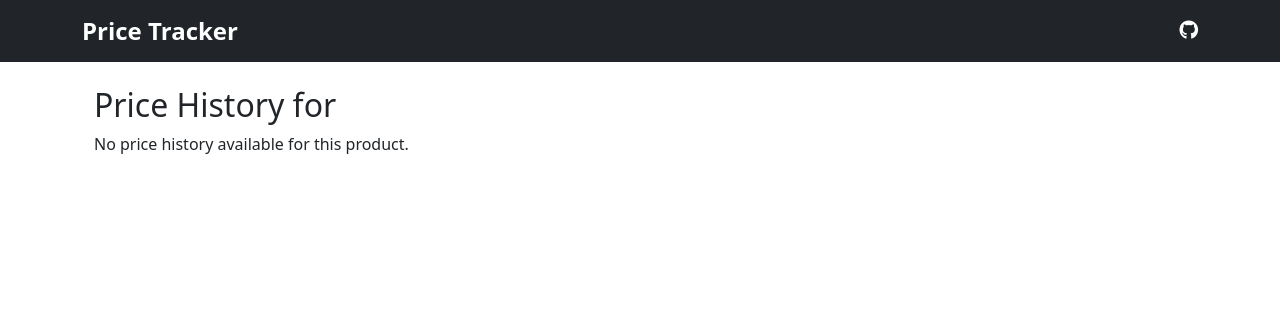
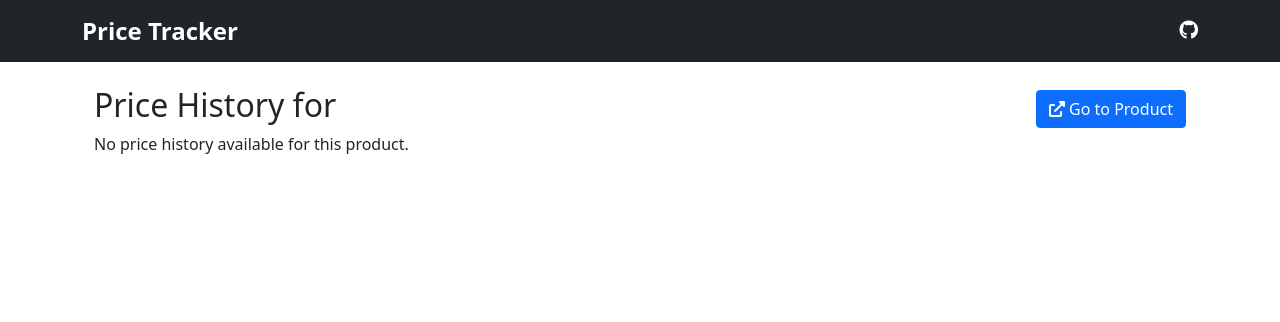
Before and after one commit to mehmetkahya0/Discount-Tracker, a Flask app: template price_tracker-web/templates/history.html in a window 1280 px wide. Shown: the top 322 px of the page. Run offline with Flask 3, Linux system fonts and the light colour scheme; the template is opened without the code that fills it, so the values that code supplies are empty.

Commit message:
Add product redirection feature and update history template with product link

```diff
--- a/price_tracker-web/app.py
+++ b/price_tracker-web/app.py
@@ -194,6 +194,12 @@
 
     return redirect(url_for('index'))
 
+@app.route('/goto/<int:product_id>')
+def goto_product(product_id):
+    product = Product.query.get_or_404(product_id)
+    return redirect(product.url)
+
+
 if __name__ == '__main__':
     with app.app_context():
         db.create_all()
--- a/price_tracker-web/templates/history.html
+++ b/price_tracker-web/templates/history.html
@@ -3,7 +3,15 @@
 
 {% block content %}
 <div class="container">
+    <div class="d-flex justify-content-between align-items-center">
         <h2>Price History for {{ product.name }}</h2>
+        <a href="{{ url_for('goto_product', product_id=product.id) }}"
+           class="btn btn-primary"
+           target="_blank">
+            <i class="fas fa-external-link-alt"></i> Go to Product
+        </a>
+    </div>
+
     {% if history_data %}
         <div class="mb-4">
             <canvas id="priceChart"></canvas>
@@ -58,11 +66,6 @@
                         }
                     }
                 }
-            },
-            plugins: {
-                legend: {
-                    display: true
-                }
             }
         }
     });
```
Also changed, not shown: price_tracker-web/instance/price_tracker.db, 1 other file. Lines whose indentation alone changed are shown as unchanged.
